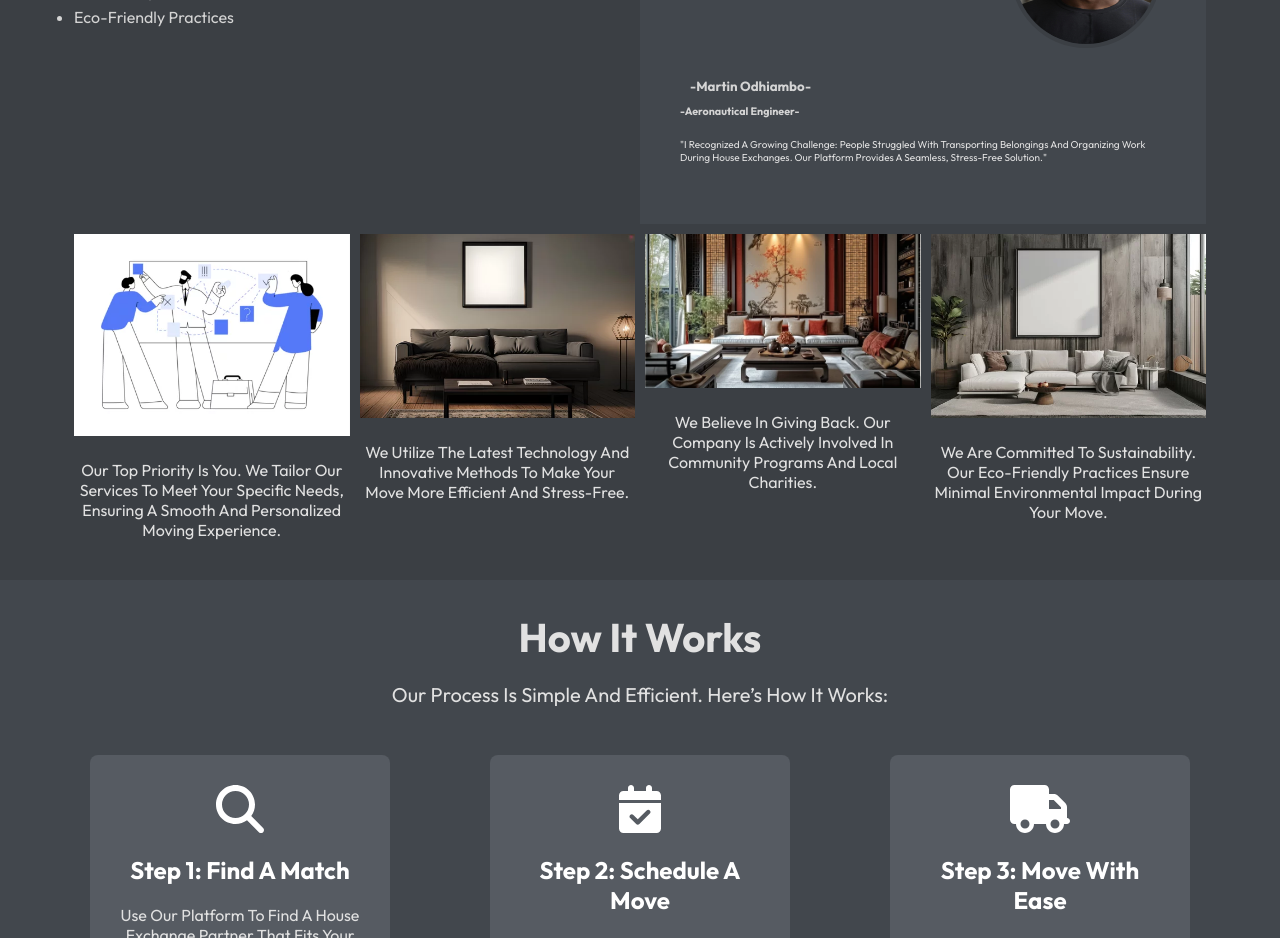
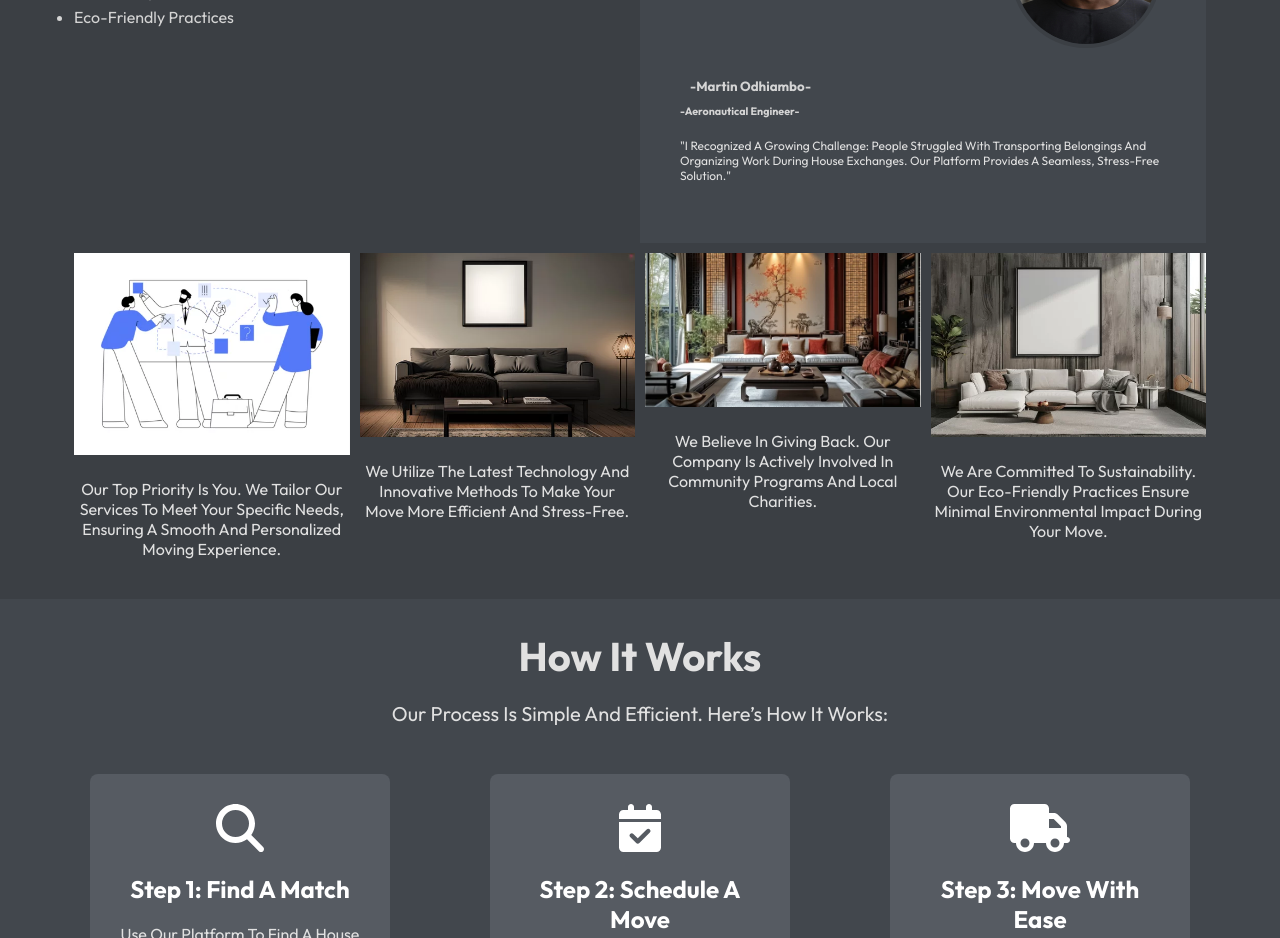
Before and after one commit to hackwellbn/jmoversandshakers, a React (Vite) app: page /#/ in a window 1280 px wide. Shown: the part 3740-4678 px from the top of the page. Built offline with nearby package versions, Linux system fonts and the light colour scheme.

Commit message:
pending updates

```diff
--- a/src/Pages/Home/Layouts/Subsection/Subsection.css
+++ b/src/Pages/Home/Layouts/Subsection/Subsection.css
@@ -68,6 +68,6 @@
   padding: 20px;
 }
 .smallfont{
-  font-size: 10px;
+  font-size: 12px;
   text-align: left;
 }
```
